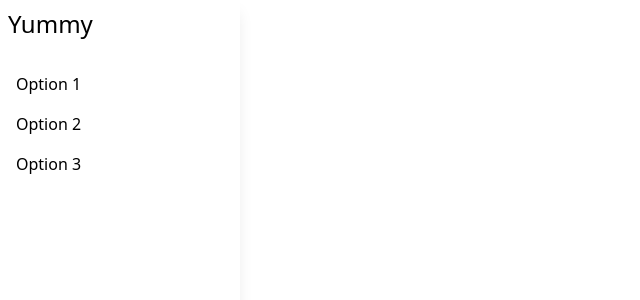
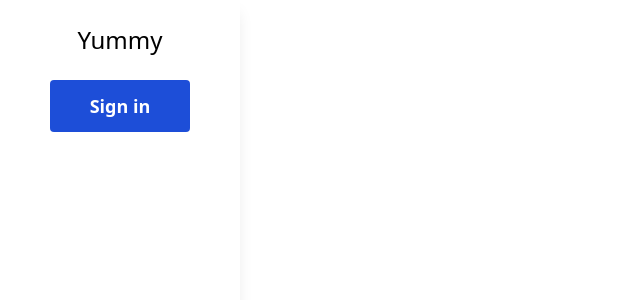
Before and after one commit to Gibirizon/yummy, a Vue app in the folder src/yummy_frontend/: page / in a window 1280 px wide. Shown: the top 300 px of the page, without its empty margins (0-640 px from the left). Built offline with nearby package versions, Linux system fonts and the light colour scheme.

Commit message:
Updating packages, sign in button

```diff
--- a/src/yummy_frontend/src/components/Nav.vue
+++ b/src/yummy_frontend/src/components/Nav.vue
@@ -17,6 +17,8 @@ function handleWidthChange(e) {
     widthGreaterThanMobile.value = e.matches;
     if (widthGreaterThanMobile.value) {
         topNavBarIsPrimary.value = false;
+    } else {
+        topNavBarIsPrimary.value = true;
     }
 }
 
@@ -42,14 +44,14 @@ onUnmounted(() => {
     ></div>
     <div
         :class="[topNavBarIsPrimary ? '-translate-x-full' : 'translate-x-0']"
-        class="duration-400 fixed left-0 top-0 z-50 h-screen w-60 bg-white shadow-lg transition-transform"
+        class="duration-400 fixed left-0 top-0 z-50 flex h-screen w-60 flex-col items-center gap-4 bg-white p-4 shadow-lg transition-transform"
     >
         <h2 class="p-2 text-2xl">Yummy</h2>
-        <ul class="p-4">
-            <li class="py-2"><a href="#">Option 1</a></li>
-            <li class="py-2"><a href="#">Option 2</a></li>
-            <li class="py-2"><a href="#">Option 3</a></li>
-        </ul>
+        <button
+            class="rounded bg-blue-700 px-10 py-3 text-lg font-bold text-white hover:bg-blue-600"
+        >
+            Sign in
+        </button>
     </div>
     <nav
         class="fixed h-20 w-screen items-center justify-between bg-gray-300 p-8"
```
Also changed, not shown: src/yummy_frontend/package.json (+5 -3 lines), 1 other file (tests, documents, lock files or other folders).
